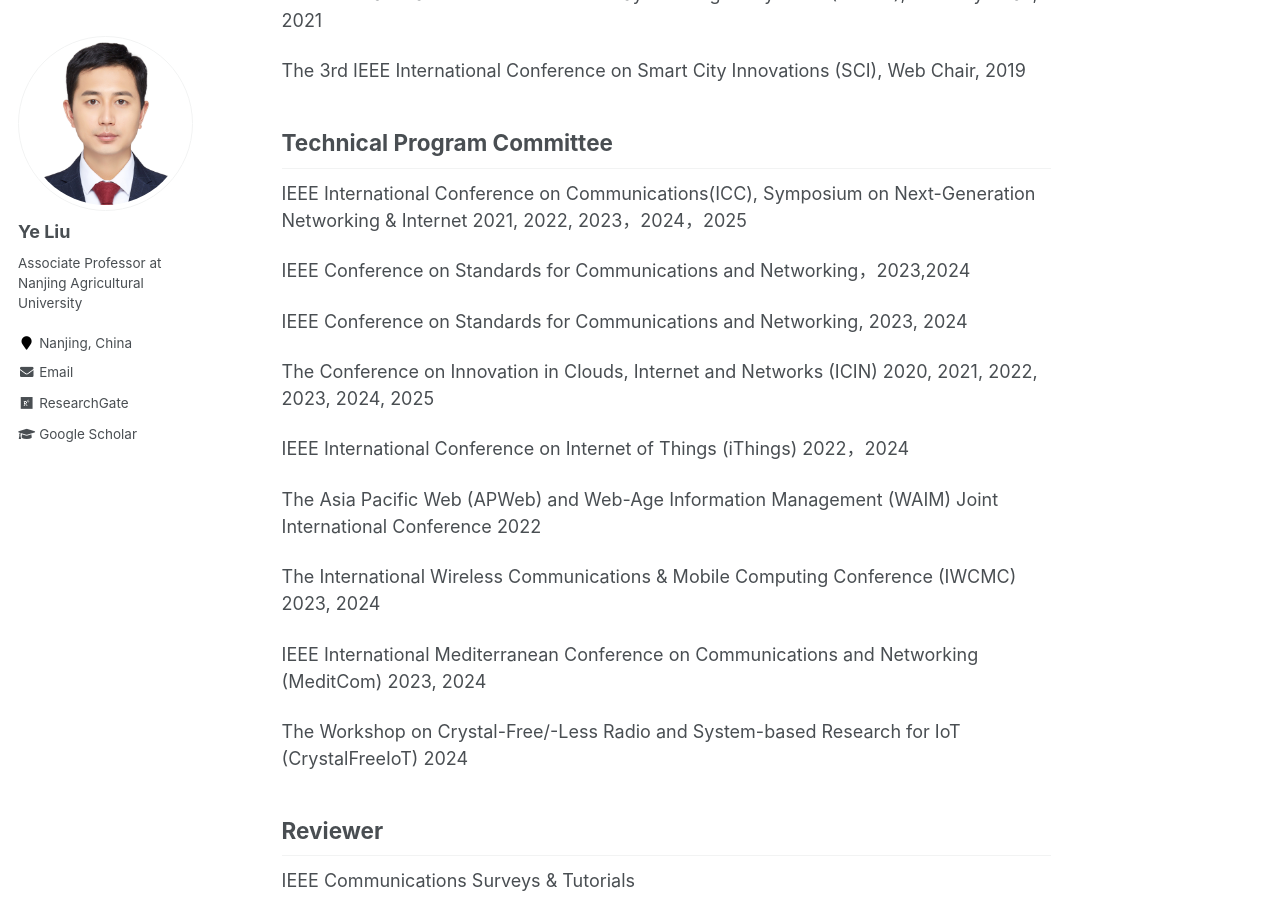
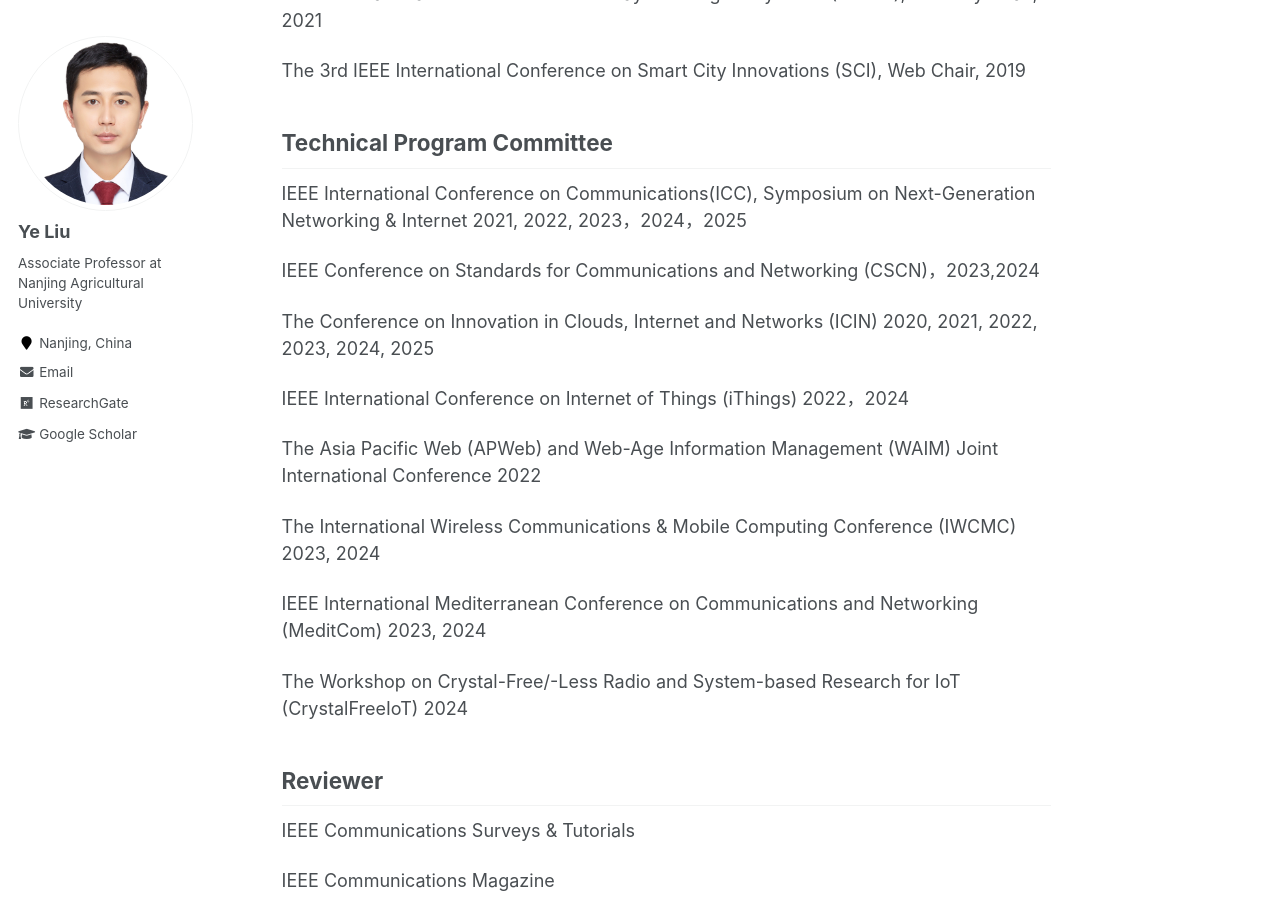
Before and after one commit to ChrisYe-Liu/chrisye-liu.github.io, a Jekyll site: the page built from _pages/professional-activities.md, in a window 1280 px wide and 900 px high, scrolled down 1773 px. Built offline with Jekyll 4.4.1, drawn with Linux system fonts in a browser that asks for light colours.

Commit message:
Update professional-activities.md

```diff
--- a/_pages/professional-activities.md
+++ b/_pages/professional-activities.md
@@ -58,9 +58,7 @@
 ------
 IEEE International Conference on Communications(ICC), Symposium on Next-Generation Networking & Internet 2021, 2022, 2023，2024，2025
 
-IEEE Conference on Standards for Communications and Networking，2023,2024
-
-IEEE Conference on Standards for Communications and Networking, 2023, 2024
+IEEE Conference on Standards for Communications and Networking (CSCN)，2023,2024
 
 The Conference on Innovation in Clouds, Internet and Networks (ICIN) 2020, 2021, 2022, 2023, 2024, 2025
 
```
